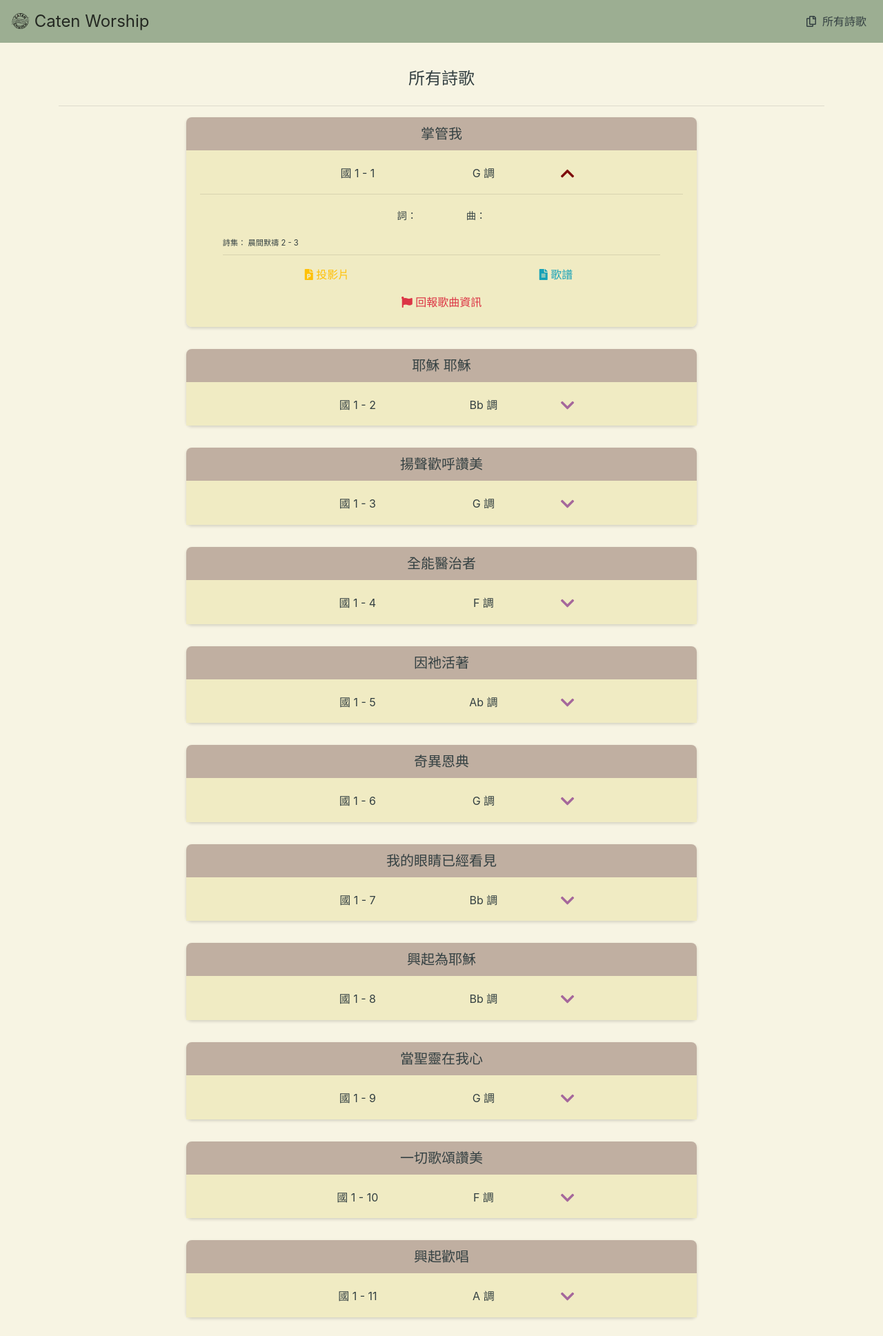
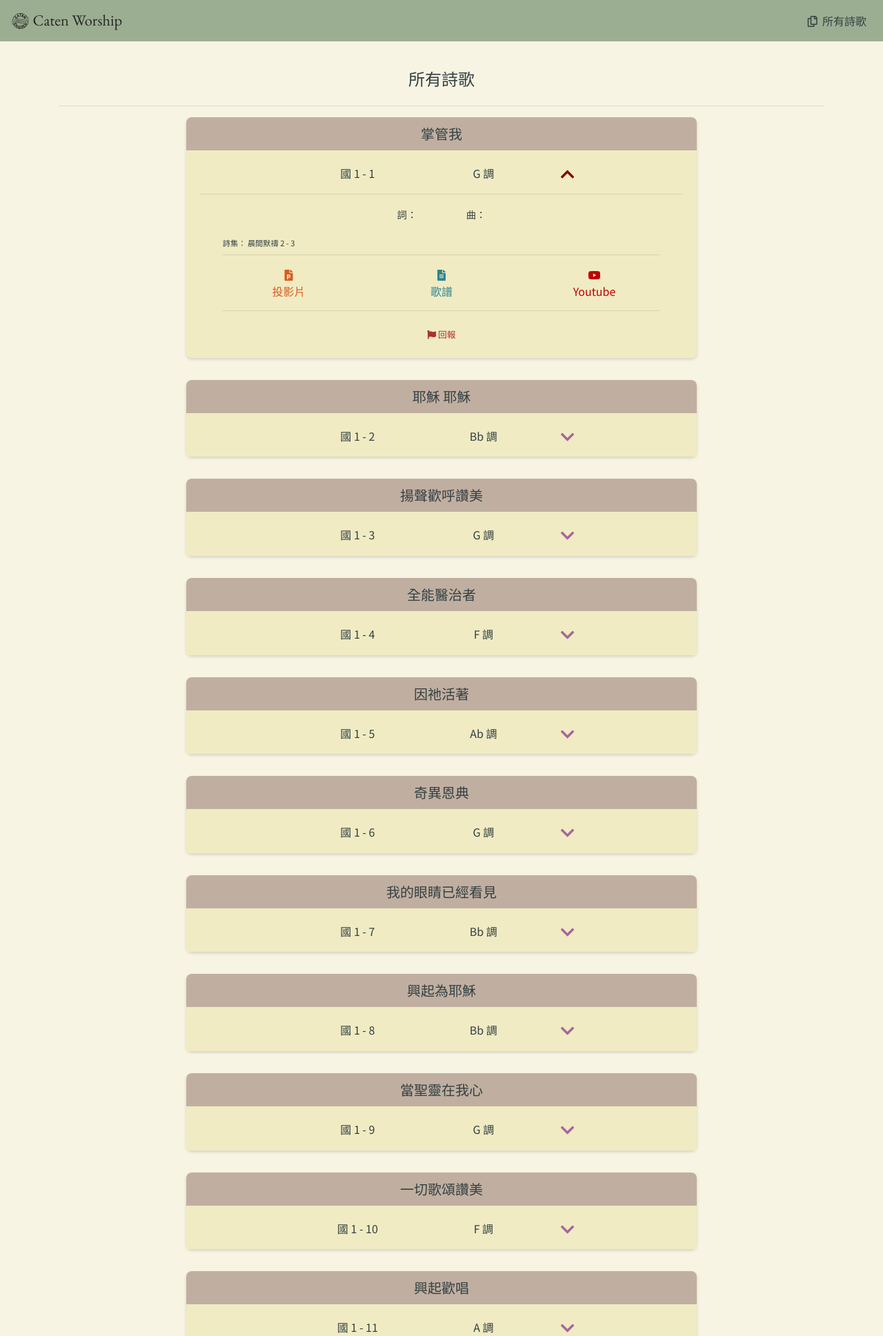
Before and after one commit to saltchang/caten-music, a Flask app: page /allsongs in a window 1280 px wide, after a click that opens the changed part. Shown: the top 1937 px of the page at 69% size. Run offline with Flask 2, Linux system fonts and the light colour scheme; some libraries are stand-ins or nearby versions.

Commit message:
v0.0.8 released

```diff
--- a/config.py
+++ b/config.py
@@ -6,6 +6,7 @@
         TESTING = False
         SECRET_KEY = os.environ.get("SECRET_KEY")
         SQLALCHEMY_TRACK_MODIFICATIONS = False
+        SQLALCHEMY_DATABASE_URI = os.environ.get("DATABASE_PG_URI")
 
     class Production(Default):
         ENV = "production"
--- a/static/css/base.css
+++ b/static/css/base.css
@@ -5,6 +5,8 @@
 body {
     background: #f7f4e3;
     color: #344042;
+    /* font-family: 'Noto Serif TC', serif; */
+    font-family: 'Noto Sans TC', 'EB Garamond', 'Arial', sans-serif;
 }
 
 footer {
@@ -28,7 +30,7 @@
 }
 
 .navbar-light .navbar-toggler-icon {
-    background-image: url(../image/icon/menuicon.png);
+    background-image: url("/static/image/icon/menuicon.png");
     opacity: 0.6;
     margin-right: 5px;
     margin-bottom: 3px;
@@ -38,7 +40,8 @@
 
 .navbar-brand {
     opacity: 0.85;
-    font-size: 1.5rem;
+    font-size: 1.4rem;
+    font-family: 'EB Garamond', sans-serif, serif;
 }
 
 .navbar-hr {
--- a/static/css/home.css
+++ b/static/css/home.css
@@ -1,4 +1,5 @@
 #home-title {
     margin-top: 150px;
     margin-bottom: 50px;
+    font-family: 'EB Garamond', sans-serif, serif;
 }
--- a/static/css/songslist.css
+++ b/static/css/songslist.css
@@ -37,6 +37,8 @@
 
 .lyrics-text {
     font-size: 0.9rem;
+    font-family: 'Noto Serif TC', serif;
+    font-weight: 400;
 }
 
 .show-more-song-content a {
@@ -53,6 +55,23 @@
     font-size: 0.7rem;
 }
 
+.ppt-icon {
+    color: #d85a20;
+}
+
+.sheet-music-icon {
+    color: #2e8592;
+}
+
+.youtube-icon {
+    color: #c00000;
+}
+
+.report-icon {
+    color: #ac3030;
+    font-size: 0.8rem;
+}
+
 /* bottom */
 .back-to-home {
     display: block;
--- a/templates/base.html
+++ b/templates/base.html
@@ -11,8 +11,12 @@
         integrity="sha384-ggOyR0iXCbMQv3Xipma34MD+dH/1fQ784/j6cY/iJTQUOhcWr7x9JvoRxT2MZw1T" crossorigin="anonymous">
     <link rel="stylesheet" href="https://use.fontawesome.com/releases/v5.8.1/css/all.css"
         integrity="sha384-50oBUHEmvpQ+1lW4y57PTFmhCaXp0ML5d60M1M7uH2+nqUivzIebhndOJK28anvf" crossorigin="anonymous">
-    <link rel="shortcut icon" href="static/image/icon/favicon.ico">
-    <link rel="stylesheet" href="static/css/base.css">
+    <link href="https://fonts.googleapis.com/css?family=EB+Garamond:400,500" rel="stylesheet">
+    <link
+        href="https://fonts.googleapis.com/css?family=Noto+Sans+TC|Noto+Serif+TC:400,500&amp;subset=chinese-traditional"
+        rel="stylesheet">
+    <link rel="shortcut icon" href="{{ url_for('static', filename='image/icon/favicon.ico') }}">
+    <link rel="stylesheet" href="{{ url_for('static', filename='css/base.css') }}">
     {% endblock head%}
 </head>
 
@@ -20,7 +24,8 @@
     {% block navbar %}
     <nav class="navbarstyle navbar navbar-expand-md navbar-light fixed-top">
         <a class="navbar-brand" href="/">
-            <img src="static/image/icon/Black_NB_fix.svg" width="27" height="23" class="d-inline-block align-center mb-1"
+            <img src="{{ url_for('static', filename='image/icon/Black_NB_fix.svg') }}"
+                width="27" height="23" class="d-inline-block align-center mb-1"
                 alt="Caten Worship">
             Caten Worship
         </a>
@@ -67,7 +72,7 @@
     <script src="https://stackpath.bootstrapcdn.com/bootstrap/4.3.1/js/bootstrap.min.js"
         integrity="sha384-JjSmVgyd0p3pXB1rRibZUAYoIIy6OrQ6VrjIEaFf/nJGzIxFDsf4x0xIM+B07jRM" crossorigin="anonymous">
     </script>
-    <script src="static/js/main.js"></script>
+    <script src="{{ url_for('static', filename='js/main.js') }}"></script>
 </body>
 
 </html>
--- a/templates/result.html
+++ b/templates/result.html
@@ -100,20 +100,31 @@
                         <hr>
                         <div class="row pt-3">
                             <div class="col px-4">
-                                <a class="text-warning" href="{{ url_for('download_ppt', id_=song['uid']) }}">
-                                    <i class="fas fa-file-powerpoint"></i> 投影片
+                                <a class="ppt-icon" href="{{ url_for('download_ppt', id_=song['uid']) }}">
+                                    <i class="fas fa-file-powerpoint"></i>
+                                    <div>投影片</div>
                                 </a>
                             </div>
                             <div class="col px-4">
-                                <a class="text-info" href="{{ url_for('download_sheetmusic', id_=song['uid']) }}">
-                                    <i class="fas fa-file-alt"></i> 歌譜
+                                <a class="sheet-music-icon"
+                                    href="{{ url_for('download_sheetmusic', id_=song['uid']) }}">
+                                    <i class="fas fa-file-alt"></i>
+                                    <div>歌譜</div>
+                                </a>
+                            </div>
+                            <div class="col px-4">
+                                <a class="youtube-icon"
+                                    href="{{ 'https://www.youtube.com/results?search_query=' + song['title'] }}">
+                                    <i class="fab fa-youtube"></i>
+                                    <div>Youtube</div>
                                 </a>
                             </div>
                         </div>
-                        <div class="row pt-3">
+                        <hr class="mt-3 mb-3">
+                        <div class="row pt-1">
                             <div class="col px-4">
-                                <a class="text-danger" href="{{ url_for('report_song', id_=song['uid']) }}">
-                                    <i class="fas fa-flag"></i> 回報歌曲資訊
+                                <a class="report-icon" href="{{ url_for('report_song', id_=song['uid']) }}">
+                                    <i class="fas fa-flag"></i>&nbsp;回報
                                 </a>
                             </div>
                         </div>
```
Also changed, not shown: CHANGELOG.md, README.md.
